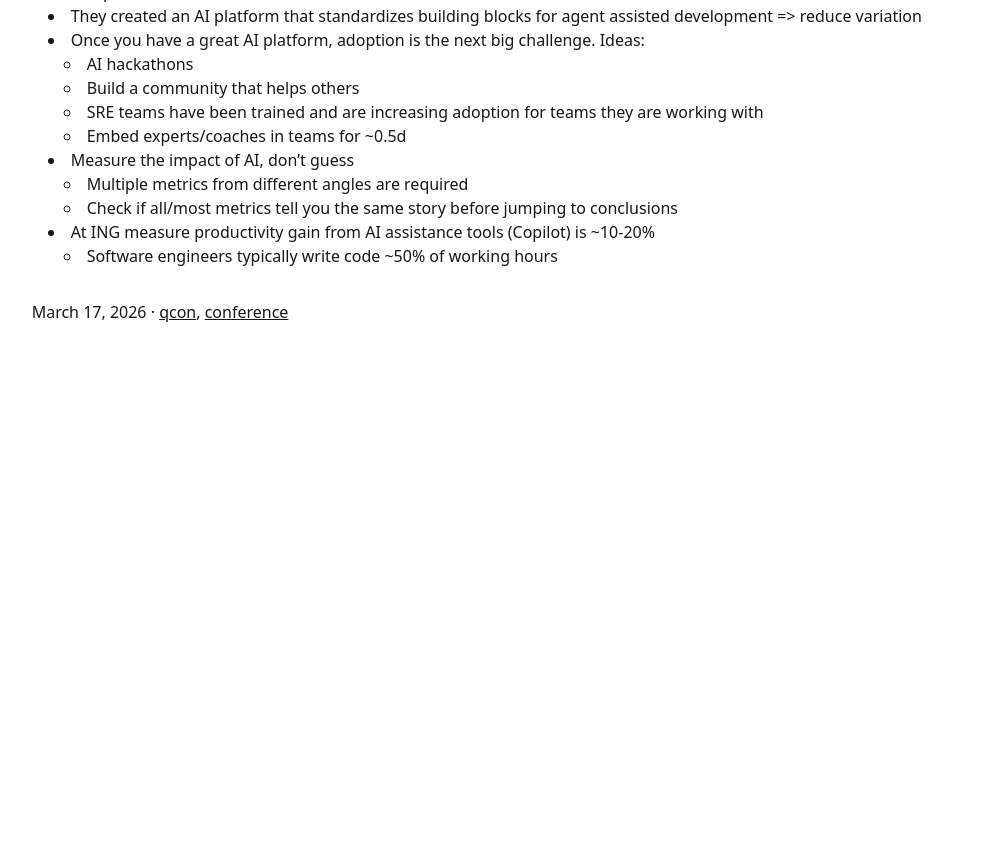
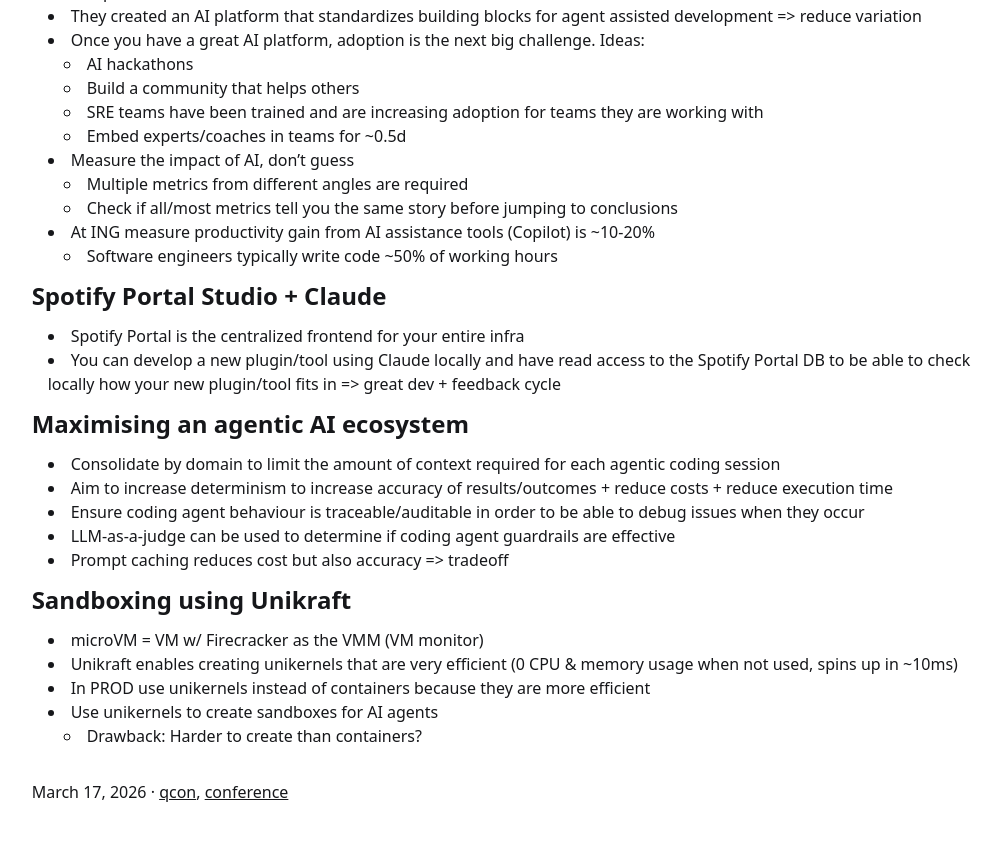
Before and after one commit to ovidiuparvu/ovidiuparvu.github.io, a Jekyll site: the page built from _posts/2026-03-17-qcon-london-2026.md, in a window 1280 px wide and 900 px high, scrolled down 1324 px. Shown: the top 841 px of the window, without its empty margins (196-1197 px from the left). Built offline with Jekyll 4.4.1, drawn with Linux system fonts in a browser that asks for light colours; a script that is not in the unit is left out; before the commit the page ends 1744 px from its top, so only the background shows below that.

Commit message:
Add notes on Spotify Portal Studio, agentic AI ecosystems, and sandboxing with Unikraft

```diff
--- a/_posts/2026-03-17-qcon-london-2026.md
+++ b/_posts/2026-03-17-qcon-london-2026.md
@@ -61,3 +61,24 @@ tags: [qcon,conference]
   - Check if all/most metrics tell you the same story before jumping to conclusions
 - At ING measure productivity gain from AI assistance tools (Copilot) is ~10-20%
   - Software engineers typically write code ~50% of working hours
+
+## Spotify Portal Studio + Claude
+
+- Spotify Portal is the centralized frontend for your entire infra
+- You can develop a new plugin/tool using Claude locally and have read access to the Spotify Portal DB to be able to check locally how your new plugin/tool fits in => great dev + feedback cycle
+
+## Maximising an agentic AI ecosystem
+
+- Consolidate by domain to limit the amount of context required for each agentic coding session
+- Aim to increase determinism to increase accuracy of results/outcomes + reduce costs + reduce execution time
+- Ensure coding agent behaviour is traceable/auditable in order to be able to debug issues when they occur
+- LLM-as-a-judge can be used to determine if coding agent guardrails are effective
+- Prompt caching reduces cost but also accuracy => tradeoff
+
+## Sandboxing using Unikraft
+
+- microVM = VM w/ Firecracker as the VMM (VM monitor)
+- Unikraft enables creating unikernels that are very efficient (0 CPU & memory usage when not used, spins up in ~10ms)
+- In PROD use unikernels instead of containers because they are more efficient
+- Use unikernels to create sandboxes for AI agents
+  - Drawback: Harder to create than containers?
```
